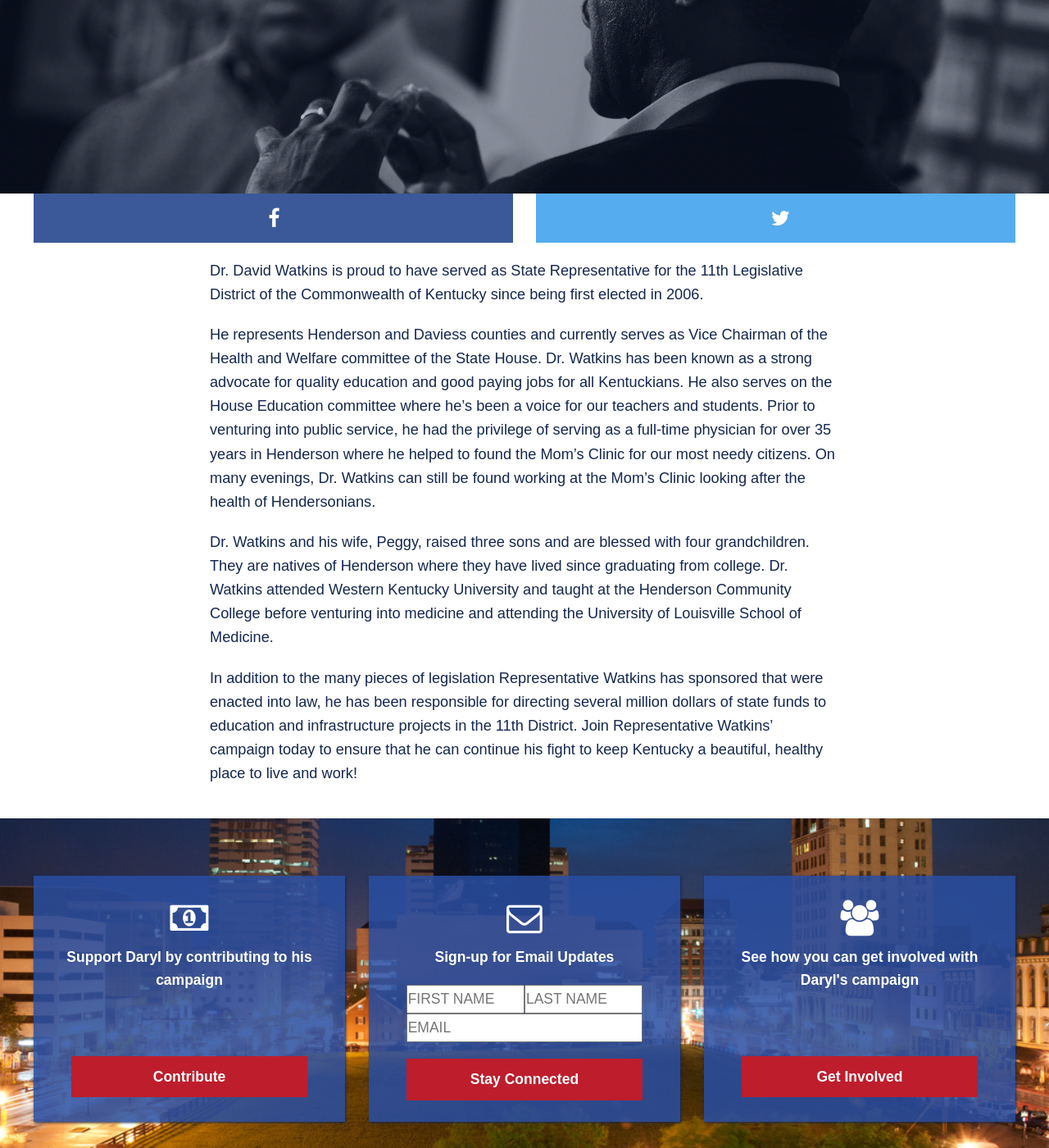
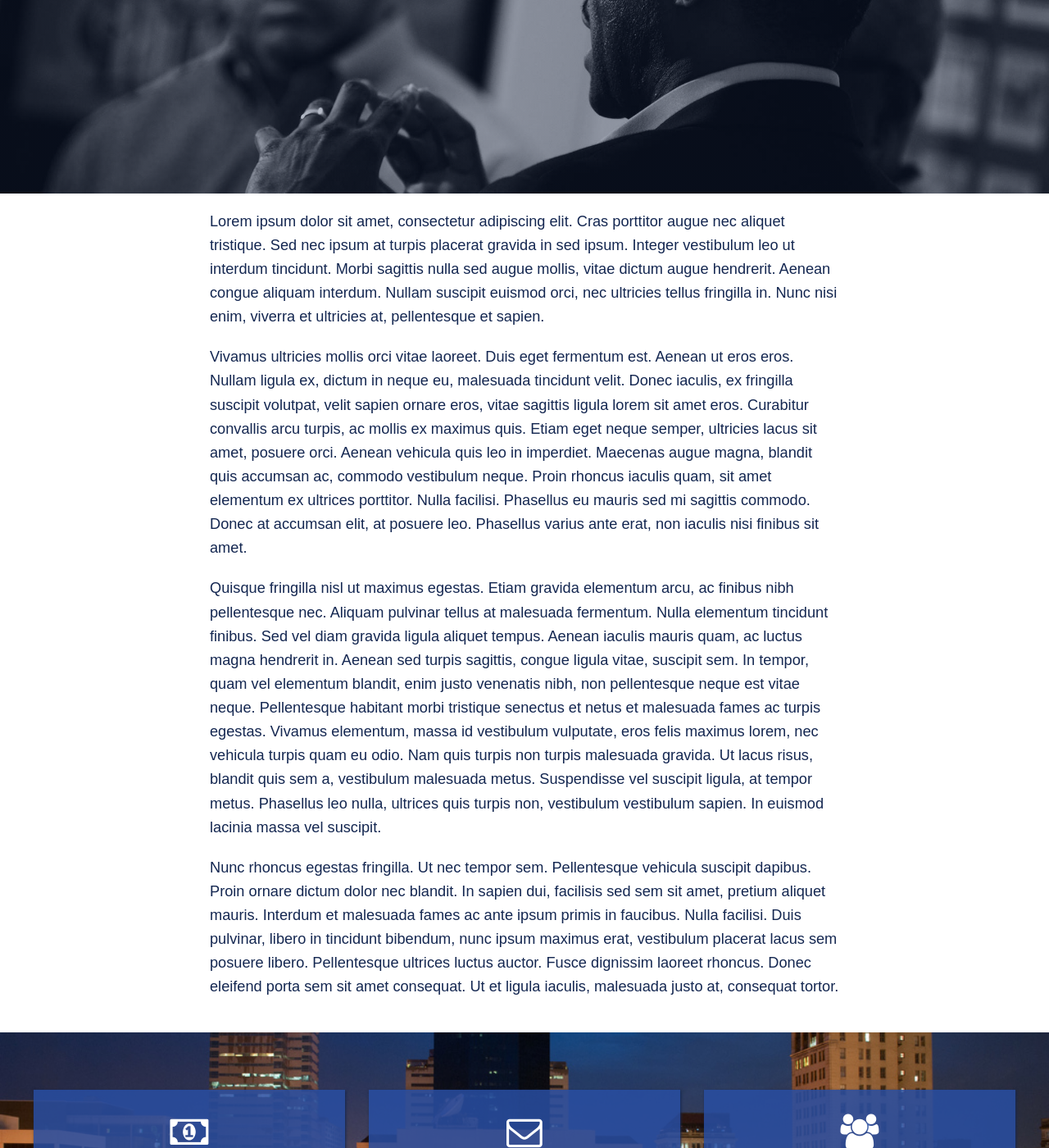
Before and after one commit to loveforfcps/loveforfcps.github.io, a Jekyll site: the page built from aboutdaryl.html, in a window 1280 px wide and 1400 px high, scrolled down 351 px. Shown: the whole window at 82% size. Built offline with Jekyll 4.4.1, drawn with Linux system fonts in a browser that asks for light colours; nearby versions of some CDN libraries.

Commit message:
hide social media links

```diff
--- a/aboutdaryl.html
+++ b/aboutdaryl.html
@@ -6,11 +6,11 @@ title: About Daryl - Daryl Love for School Board
 <div class="hero-image bio-image">
   <div class="hero-text">About Daryl Love</div>
 </div>
-{% include socialmedia.html %}
+<!-- {% include socialmedia.html %} -->
 <div id="bio-text">
-  <p>Dr. David Watkins is proud to have served as State Representative for the 11th Legislative District of the Commonwealth of Kentucky since being first elected in 2006.</p>
-  <p>He represents Henderson and Daviess counties and currently serves as Vice Chairman of the Health and Welfare committee of the State House. Dr. Watkins has been known as a strong advocate for quality education and good paying jobs for all Kentuckians. He also serves on the House Education committee where he’s been a voice for our teachers and students. Prior to venturing into public service, he had the privilege of serving as a full-time physician for over 35 years in Henderson where he helped to found the Mom’s Clinic for our most needy citizens. On many evenings, Dr. Watkins can still be found working at the Mom’s Clinic looking after the health of Hendersonians.</p>
-  <p>Dr. Watkins and his wife, Peggy, raised three sons and are blessed with four grandchildren. They are natives of Henderson where they have lived since graduating from college. Dr. Watkins attended Western Kentucky University and taught at the Henderson Community College before venturing into medicine and attending the University of Louisville School of Medicine.</p>
-  <p>In addition to the many pieces of legislation Representative Watkins has sponsored that were enacted into law, he has been responsible for directing several million dollars of state funds to education and infrastructure projects in the 11th District. Join Representative Watkins’ campaign today to ensure that he can continue his fight to keep Kentucky a beautiful, healthy place to live and work!</p>
+  <p>Lorem ipsum dolor sit amet, consectetur adipiscing elit. Cras porttitor augue nec aliquet tristique. Sed nec ipsum at turpis placerat gravida in sed ipsum. Integer vestibulum leo ut interdum tincidunt. Morbi sagittis nulla sed augue mollis, vitae dictum augue hendrerit. Aenean congue aliquam interdum. Nullam suscipit euismod orci, nec ultricies tellus fringilla in. Nunc nisi enim, viverra et ultricies at, pellentesque et sapien.</p>
+  <p>Vivamus ultricies mollis orci vitae laoreet. Duis eget fermentum est. Aenean ut eros eros. Nullam ligula ex, dictum in neque eu, malesuada tincidunt velit. Donec iaculis, ex fringilla suscipit volutpat, velit sapien ornare eros, vitae sagittis ligula lorem sit amet eros. Curabitur convallis arcu turpis, ac mollis ex maximus quis. Etiam eget neque semper, ultricies lacus sit amet, posuere orci. Aenean vehicula quis leo in imperdiet. Maecenas augue magna, blandit quis accumsan ac, commodo vestibulum neque. Proin rhoncus iaculis quam, sit amet elementum ex ultrices porttitor. Nulla facilisi. Phasellus eu mauris sed mi sagittis commodo. Donec at accumsan elit, at posuere leo. Phasellus varius ante erat, non iaculis nisi finibus sit amet.</p>
+  <p>Quisque fringilla nisl ut maximus egestas. Etiam gravida elementum arcu, ac finibus nibh pellentesque nec. Aliquam pulvinar tellus at malesuada fermentum. Nulla elementum tincidunt finibus. Sed vel diam gravida ligula aliquet tempus. Aenean iaculis mauris quam, ac luctus magna hendrerit in. Aenean sed turpis sagittis, congue ligula vitae, suscipit sem. In tempor, quam vel elementum blandit, enim justo venenatis nibh, non pellentesque neque est vitae neque. Pellentesque habitant morbi tristique senectus et netus et malesuada fames ac turpis egestas. Vivamus elementum, massa id vestibulum vulputate, eros felis maximus lorem, nec vehicula turpis quam eu odio. Nam quis turpis non turpis malesuada gravida. Ut lacus risus, blandit quis sem a, vestibulum malesuada metus. Suspendisse vel suscipit ligula, at tempor metus. Phasellus leo nulla, ultrices quis turpis non, vestibulum vestibulum sapien. In euismod lacinia massa vel suscipit.</p>
+  <p>Nunc rhoncus egestas fringilla. Ut nec tempor sem. Pellentesque vehicula suscipit dapibus. Proin ornare dictum dolor nec blandit. In sapien dui, facilisis sed sem sit amet, pretium aliquet mauris. Interdum et malesuada fames ac ante ipsum primis in faucibus. Nulla facilisi. Duis pulvinar, libero in tincidunt bibendum, nunc ipsum maximus erat, vestibulum placerat lacus sem posuere libero. Pellentesque ultrices luctus auctor. Fusce dignissim laoreet rhoncus. Donec eleifend porta sem sit amet consequat. Ut et ligula iaculis, malesuada justo at, consequat tortor.</p>
 </div>
 {% include cta.html %}
--- a/index.html
+++ b/index.html
@@ -47,9 +47,9 @@ title: Daryl Love for School Board
       <a href="/volunteer.html" class="volunteer home-cta-button">Volunteer</a>
       <a href="https://secure.actblue.com/contribute/page/watkinsforstaterep" class="donate home-cta-button">Donate</a>
     </div>
-    <div class="home-cta-right">
+    <!-- <div class="home-cta-right">
       <a href="https://www.facebook.com/RepDavidWatkins" class="home-fb"><i class="fa fa-facebook" aria-hidden="true"></i></a>
       <a href="https://twitter.com/repdavidwatkins" class="home-tw"><i class="fa fa-twitter" aria-hidden="true"></i></a>
-    </div>
+    </div> -->
   </div>
 </div>
```
